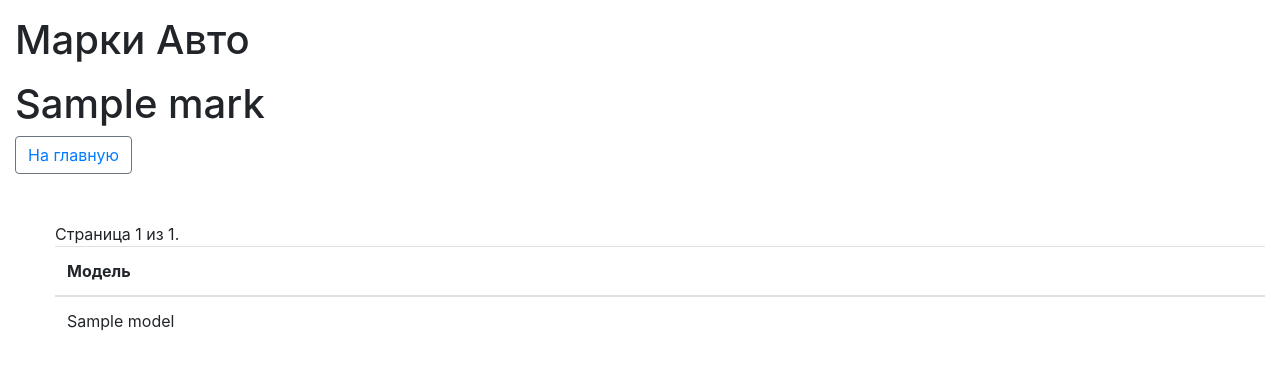
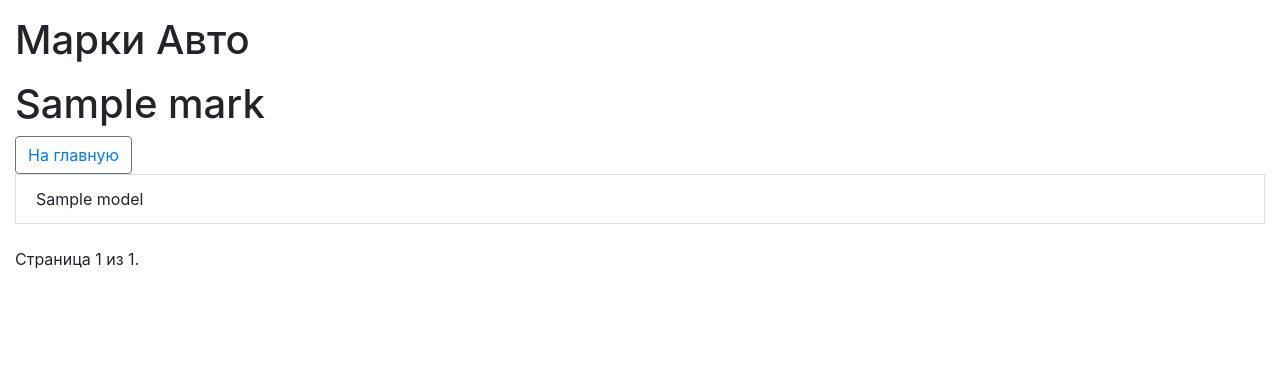
Before and after one commit to ErsAlex/test_django, a Django app: page /mark/1/ in a window 1280 px wide. Shown: the top 370 px of the page. Run offline with Django 4.2, Linux system fonts and the light colour scheme; tables that the repository leaves empty hold one stand-in row (values such as "Sample post").

Commit message:
updated html

```diff
--- a/templates/models.html
+++ b/templates/models.html
@@ -5,25 +5,12 @@
 
     <h1>{{ mark.mark_name }}</h1>
     <button type="button" class="btn btn-outline-secondary"><a href="{% url 'landing-page' %}">На главную</a></button>
-    <ul>
     <br>
+    {% for model in models%}
+    <ul class="list-group"></ul>
+    <li class="list-group-item">{{ model.model_name }}</a></li>
 
-    <table class="table">
-        <thead>
-          <tr>
-            <th scope="col">Модель</th>
-
-          </tr>
-        </thead>
-        {% for model in models%}
-            <tbody>
-              <tr>
-                <td>{{ model.model_name }}</td>
-
-              </tr>
-              <tr>
-        {% endfor %}
-    </ul>
+    {% endfor %}
 <br>
 <div class="pagination">
     <span class="step-links">
@@ -43,6 +30,6 @@
             <a href="?page={{ models.paginator.num_pages }}">последняя &raquo;</a>
         {% endif %}
     </span>
+{% endblock content %}
+</body>
 </div>
-</body>
-{% endblock content %}
```
